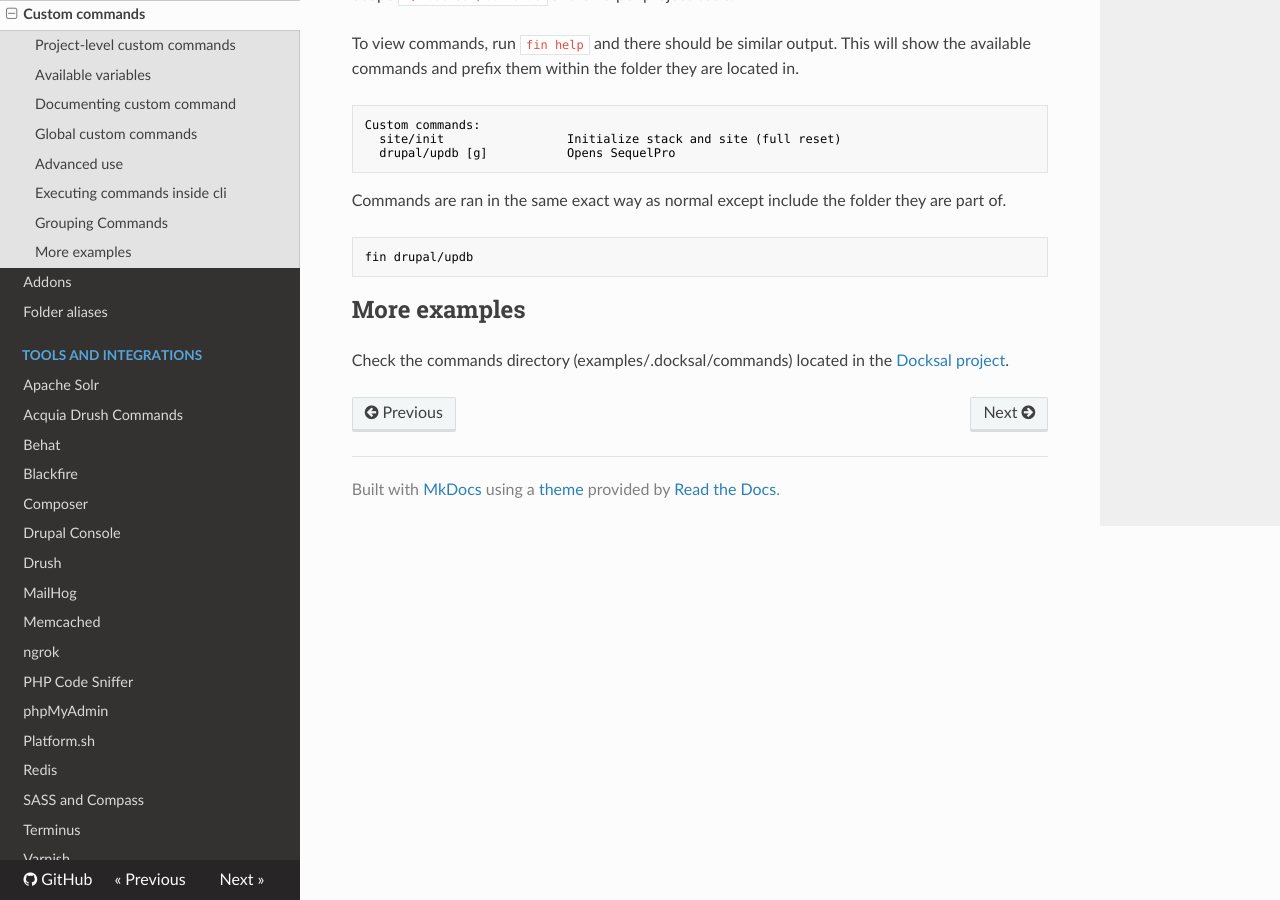
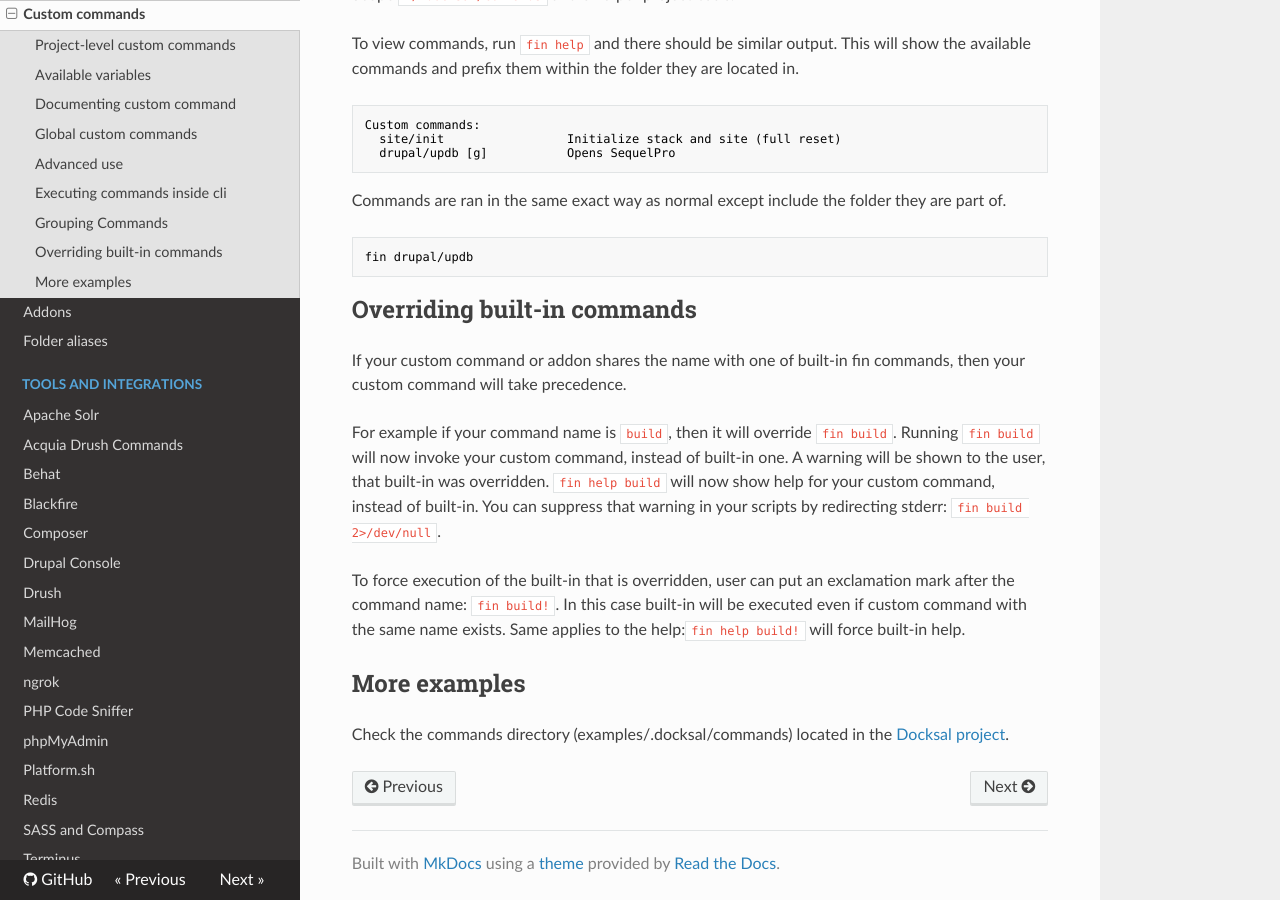
Before and after one commit to docksal/docksal, an MkDocs documentation site: the page built from docs/fin/custom-commands.md, in a window 1280 px wide and 900 px high, scrolled down 3575 px. Built offline with MkDocs 1.6.1, drawn with Linux system fonts in a browser that asks for light colours; nearby versions of some CDN libraries; old or Windows-style settings are respelled for this version of MkDocs.

Commit message:
Update help
[skip ci]

````diff
--- a/docs/fin/custom-commands.md
+++ b/docs/fin/custom-commands.md
@@ -182,6 +182,22 @@ Commands are ran in the same exact way as normal except include the folder they
 fin drupal/updb
 ```
 
+## Overriding built-in commands
+
+If your custom command or addon shares the name with one of built-in fin commands,
+then your custom command will take precedence.
+
+For example if your command name is `build`, then it will override `fin build`.
+Running `fin build` will now invoke your custom command, instead of built-in one.
+A warning will be shown to the user, that built-in was overridden.
+`fin help build` will now show help for your custom command, instead of built-in.
+You can suppress that warning in your scripts by redirecting stderr: `fin build 2>/dev/null`.
+
+To force execution of the built-in that is overridden, user can put an
+exclamation mark after the command name: `fin build!`.
+In this case built-in will be executed even if custom command with the same name exists.
+Same applies to the help:`fin help build!` will force built-in help.
+
 ## More examples
 
 Check the commands directory (examples/.docksal/commands) located in the [Docksal project](https://github.com/docksal/docksal).
````
